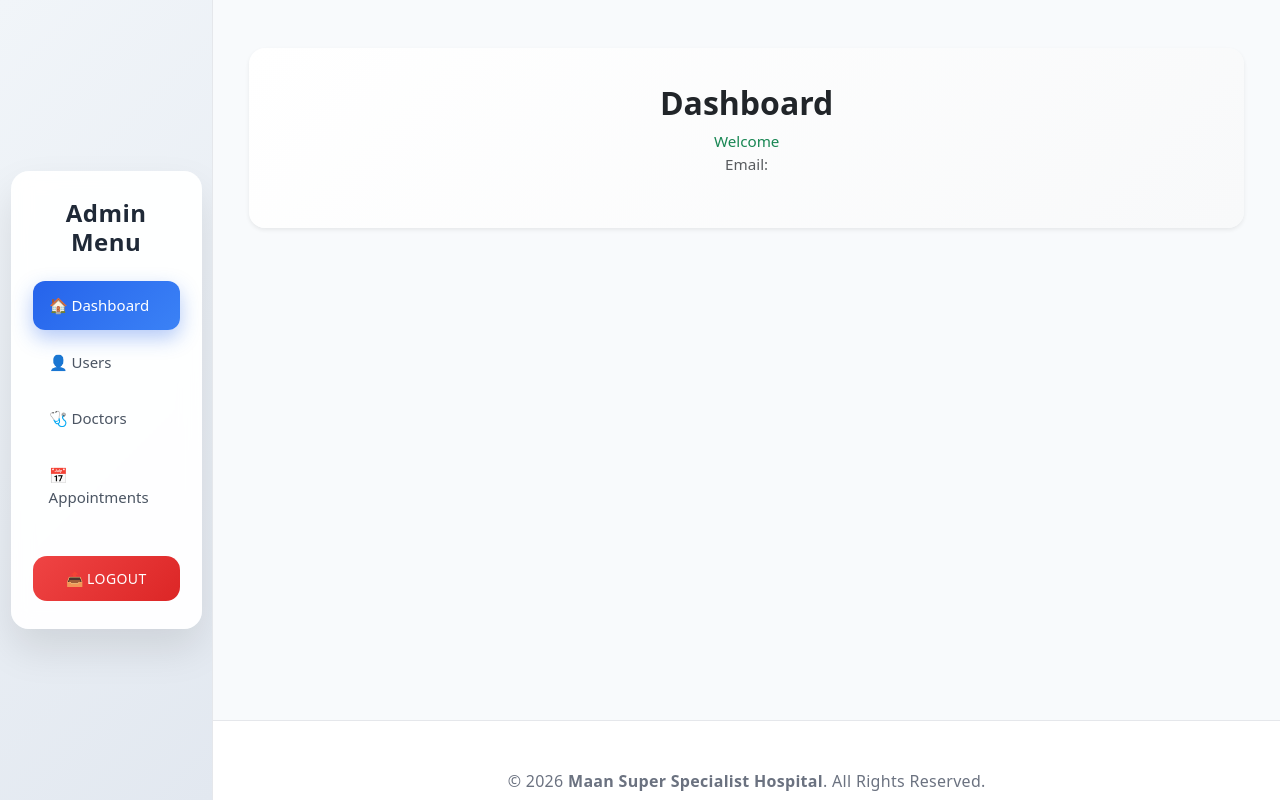
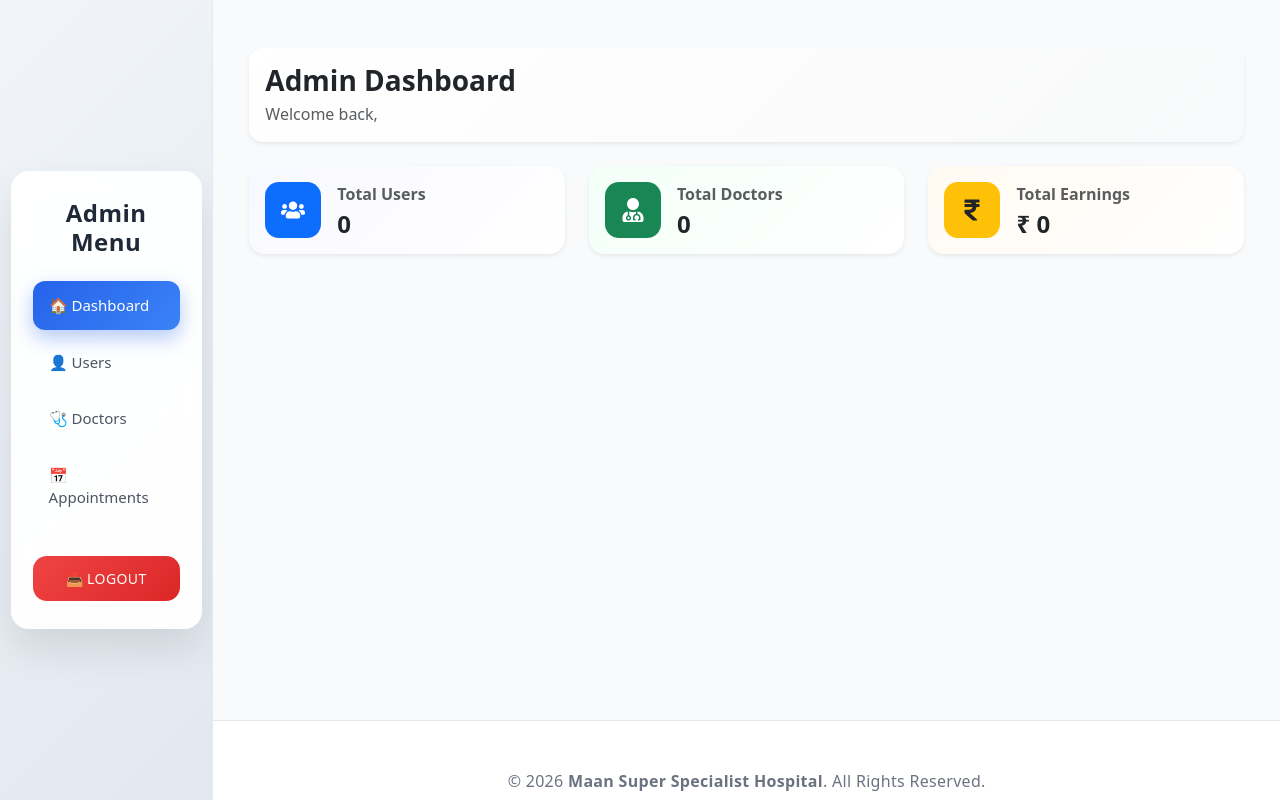
Before and after one commit to manthan3678/Doctor-Appointment, a React (Vite) app in the folder admin/: page /home in a window 1280 px wide. Built offline with nearby package versions, Linux system fonts and the light colour scheme; no server answers.

Commit message:
Admin Home Page UI Update

```diff
--- a/admin/package.json
+++ b/admin/package.json
@@ -15,6 +15,7 @@
     "react": "^19.2.0",
     "react-dom": "^19.2.0",
     "react-hot-toast": "^2.6.0",
+    "react-icons": "^5.5.0",
     "react-redux": "^9.2.0",
     "react-router-dom": "^7.11.0"
   },
--- a/admin/src/index.css
+++ b/admin/src/index.css
@@ -15,3 +15,46 @@
 .dashboard-card p {
   font-size: 0.95rem;
 }
+/*  */
+/* Dashboard Header */
+.dashboard-header {
+  border-radius: 14px;
+  background: linear-gradient(135deg, #ffffff, #f8f9fa);
+}
+
+/* Statistic Cards */
+.stat-card {
+  border-radius: 16px;
+  transition: all 0.3s ease;
+  cursor: pointer;
+}
+
+.stat-card:hover {
+  transform: translateY(-6px);
+  box-shadow: 0 12px 30px rgba(0, 0, 0, 0.08);
+}
+
+/* Icon Circle */
+.stat-icon {
+  width: 56px;
+  height: 56px;
+  border-radius: 14px;
+  display: flex;
+  align-items: center;
+  justify-content: center;
+  font-size: 24px;
+  color: #fff;
+}
+
+/* Individual Colors */
+.stat-users {
+  background: linear-gradient(135deg, #f8f9ff, #ffffff);
+}
+
+.stat-doctors {
+  background: linear-gradient(135deg, #f3fff8, #ffffff);
+}
+
+.stat-earning {
+  background: linear-gradient(135deg, #fffaf2, #ffffff);
+}
--- a/admin/src/pages/Home.jsx
+++ b/admin/src/pages/Home.jsx
@@ -2,30 +2,91 @@ import React, { useEffect } from "react";
 import Layout from "../components/layout/Layout";
 import { useDispatch, useSelector } from "react-redux";
 import { getUserData } from "../redux/actions/authAction";
-import "../index.css"
+import { getAllStats } from "../redux/actions/userAction";
+import { FaUsers, FaUserMd, FaRupeeSign } from "react-icons/fa";
+import "../index.css";
+
 const Home = () => {
   const dispatch = useDispatch();
 
   useEffect(() => {
     dispatch(getUserData());
+    dispatch(getAllStats());
   }, [dispatch]);
 
   const { user } = useSelector((state) => state.auth);
+  const { stats } = useSelector((state) => state.user);
 
   return (
     <Layout>
       <div className="container py-4">
-        <div className="card dashboard-card shadow-sm border-0">
-          <div className="card-body text-center">
-            <h2 className="fw-bold mb-2">Dashboard</h2>
+        {/* ================= HEADER ================= */}
+        <div className="row mb-4">
+          <div className="col-12">
+            <div className="card dashboard-header border-0 shadow-sm">
+              <div className="card-body d-flex flex-column flex-md-row justify-content-between align-items-md-center">
+                <div>
+                  <h3 className="fw-bold mb-1">Admin Dashboard</h3>
+                  <p className="text-muted mb-0">
+                    Welcome back, <strong>{user?.name}</strong>
+                  </p>
+                </div>
 
-            <p className="text-success mb-0">
-              Welcome <strong>{user?.name}</strong>
-            </p>
+                <div className="text-md-end mt-3 mt-md-0">
+                  <span className="badge bg-success-subtle text-success px-3 py-2 rounded-pill">
+                    {user?.email}
+                  </span>
+                </div>
+              </div>
+            </div>
+          </div>
+        </div>
 
-            <p className="text-muted">
-              Email: <span className="fw-medium">{user?.email}</span>
-            </p>
+        {/* ================= STATISTICS ================= */}
+        <div className="row g-4">
+          {/* Total Users */}
+          <div className="col-md-4">
+            <div className="card stat-card stat-users border-0 shadow-sm h-100">
+              <div className="card-body d-flex align-items-center">
+                <div className="stat-icon bg-primary">
+                  <FaUsers />
+                </div>
+                <div className="ms-3">
+                  <p className="mb-1 text-muted fw-semibold">Total Users</p>
+                  <h4 className="fw-bold mb-0">{stats?.totalUser || 0}</h4>
+                </div>
+              </div>
+            </div>
+          </div>
+
+          {/* Total Doctors */}
+          <div className="col-md-4">
+            <div className="card stat-card stat-doctors border-0 shadow-sm h-100">
+              <div className="card-body d-flex align-items-center">
+                <div className="stat-icon bg-success">
+                  <FaUserMd />
+                </div>
+                <div className="ms-3">
+                  <p className="mb-1 text-muted fw-semibold">Total Doctors</p>
+                  <h4 className="fw-bold mb-0">{stats?.totalDoctor || 0}</h4>
+                </div>
+              </div>
+            </div>
+          </div>
+
+          {/* Total Earnings */}
+          <div className="col-md-4">
+            <div className="card stat-card stat-earning border-0 shadow-sm h-100">
+              <div className="card-body d-flex align-items-center">
+                <div className="stat-icon bg-warning text-dark">
+                  <FaRupeeSign />
+                </div>
+                <div className="ms-3">
+                  <p className="mb-1 text-muted fw-semibold">Total Earnings</p>
+                  <h4 className="fw-bold mb-0">₹ {stats?.totalEarning || 0}</h4>
+                </div>
+              </div>
+            </div>
           </div>
         </div>
       </div>
--- a/admin/src/redux/actions/userAction.js
+++ b/admin/src/redux/actions/userAction.js
@@ -14,7 +14,7 @@ export const getAllUser = createAsyncThunk(
         error?.response?.data?.message || error.message || "Get Users Error";
       return thunkApi.rejectWithValue(message);
     }
-  }
+  },
 );
 // get all userDetails
 export const getUserDeatils = createAsyncThunk(
@@ -29,5 +29,25 @@ export const getUserDeatils = createAsyncThunk(
         error?.response?.data?.message || error.message || "User Details Error";
       return thunkApi.rejectWithValue(message);
     }
-  }
+  },
 );
+// ********************************************************
+// ********************************************************
+// ********************************************************
+// HOME PAGE DATA Function
+export const getAllStats = createAsyncThunk(
+  "user/getAllStats",
+
+  async (_, thunkApi) => {
+    try {
+      const res = await API.get("/user/get-allstatistic");
+      return res?.data;
+    } catch (error) {
+      const message =
+        error?.response?.data?.message ||
+        error.message ||
+        "Get Statistic Error";
+      return thunkApi.rejectWithValue(message);
+    }
+  },
+);
--- a/admin/src/redux/slice/userSlice.js
+++ b/admin/src/redux/slice/userSlice.js
@@ -1,5 +1,5 @@
 import { createSlice } from "@reduxjs/toolkit";
-import { getAllUser, getUserDeatils } from "../actions/userAction";
+import { getAllStats, getAllUser, getUserDeatils } from "../actions/userAction";
 
 const userSlice = createSlice({
   name: "user",
@@ -10,6 +10,7 @@ const userSlice = createSlice({
     users: null,
     token: null,
     appointments: null,
+    stats: null,
     error: null,
   },
   reducers: {
@@ -57,6 +58,24 @@ const userSlice = createSlice({
       .addCase(getUserDeatils.rejected, (state, action) => {
         state.loading = false;
         state.error = action.payload;
+      })
+      // get Stats details PENDING
+      .addCase(getAllStats.pending, (state) => {
+        state.loading = true;
+        state.error = null;
+      })
+
+      // get Stats details SUCCESS ✅
+      .addCase(getAllStats.fulfilled, (state, action) => {
+        state.loading = false;
+        state.success = true;
+        state.stats = action.payload.stats;
+      })
+
+      // get Stats details ERROR ❌
+      .addCase(getAllStats.rejected, (state, action) => {
+        state.loading = false;
+        state.error = action.payload;
       });
   },
 });
```
Also changed, not shown: 2 other files (tests, documents, lock files or other folders).
